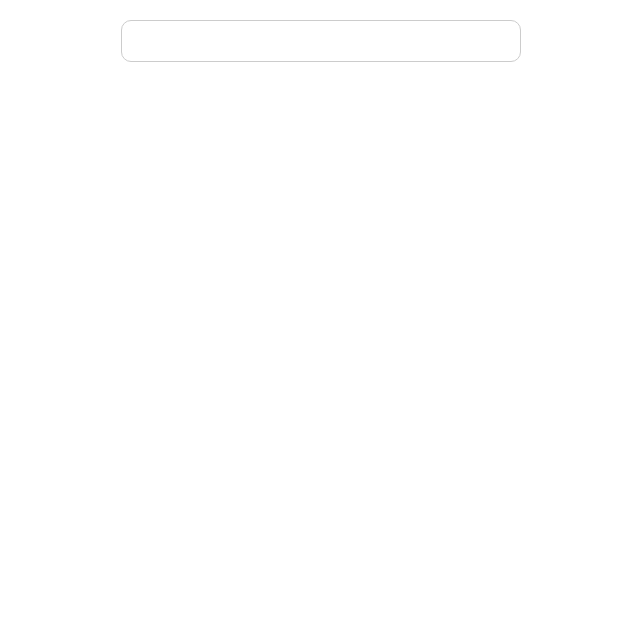
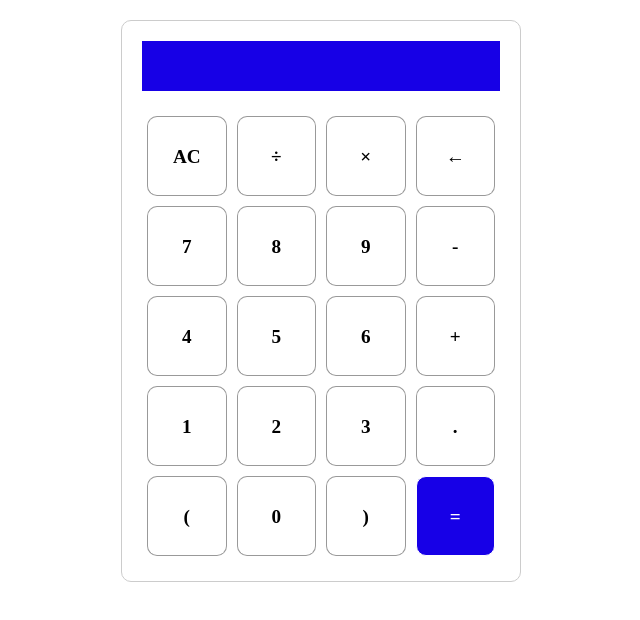
Before and after one commit to anthonyponson/simple-js-calculator, a plain HTML site: page index.html in a window 1280 px wide. Shown: the whole page, without its empty margins (319-959 px from the left). Drawn offline with Linux system fonts and the light colour scheme.

Commit message:
calculator changed

```diff
--- a/app.js
+++ b/app.js
@@ -1,26 +1,25 @@
-let input = '';
-let resultElement = document.getElementById('result');
+// const operationButton = Array.from(document.querySelectorAll('[data-operation-button]'))
+// const operandButton = Array.from(document.querySelectorAll('[data-operand-button]'))
+// const allClear = document.querySelector('[data-all-clear-button]')
+// const equal = document.querySelector('[data-equal-button]')
 
-function clearInput() {
-  input = '';
-  resultElement.value = '';
-}
+const display = document.querySelector(".display")
+let buttons = Array.from(document.getElementsByClassName("button"))
 
-function appendInput(value) {
-  input += value;
-  resultElement.value = input;
-}
+buttons.map((button) => {
+    button.addEventListener("click", (e) => {
+        switch (e.target.innerText) {
+                case "AC":
+                display.innerText = ''
+                break;
 
-function backspace() {
-  input = input.slice(0, -1);
-  resultElement.value = input || '';
-}
+                case '←':
+                    display.innerText = display.innerText.slice(0, -1)
+                    break;
 
-function calculate() {
-  try {
-    input = eval(input);
-    resultElement.value = input;
-  } catch (error) {
-    resultElement.value = 'Error';
-  }
-}
+                default:
+                display.innerText += e.target.innerText
+
+        }
+    });
+});
--- a/index.html
+++ b/index.html
@@ -1,5 +1,6 @@
 <!DOCTYPE html>
 <html lang="en">
+
 <head>
     <meta charset="UTF-8">
     <meta http-equiv="X-UA-Compatible" content="IE=edge">
@@ -7,11 +8,38 @@
     <link rel="stylesheet" href="style.css">
     <title>Document</title>
 </head>
+
 <body>
     <div class="calculator">
-       <div data-display></div>
-      </div>
+        <div data-display class="display"></div>
+
+        <div class="buttons">
+            <div data-all-clear-button class="button">AC</div>
+            <div data-operator-button class="button">÷</div>
+            <div data-operator-button class="button">×</div>
+            <div class="button">&larr;</div>
+            <div data-operand-button class="button">7</div>
+            <div data-operand-button class="button">8</div>
+            <div data-operand-button class="button">9</div>
+            <div data-operator-button class="button">-</div>
+            <div data-operand-button class="button">4</div>
+            <div data-operand-button class="button">5</div>
+            <div data-operand-button class="button">6</div>
+            <div data-operator-button class="button">+</div>
+            <div data-operand-button class="button">1</div>
+            <div data-operand-button class="button">2</div>
+            <div data-operand-button class="button">3</div>
+            <div data-operand-button class="button">.</div>
+            <div class="button">(</div>
+            <div data-operand-button class="button">0</div>
+            <div class="button">)</div>
+            <div data-equal-button class="button" id="equal-button">=</div>
+        </div>
+
+
+    </div>
 
     <script src="app.js"></script>
 </body>
+
 </html>
--- a/style.css
+++ b/style.css
@@ -15,28 +15,63 @@
     padding: 20px;
   }
 
-  .calculator input[type="text"] {
-    width: 100%;
-    font-size: 20px;
-    padding: 10px;
+  .display{
+    text-align: right;
+    height: 50px;
+    font-size: 1.2rem;
+    font-weight: bold;
+    background-color: hsl(246, 100%, 45%);
     margin-bottom: 20px;
+    color: hsl(0, 0%, 100%);
+    display: flex;
+    align-items: center;
+    justify-content: flex-end;
   }
 
-  .calculator button {
-    width: 25%;
-    font-size: 20px;
-    padding: 10px;
-    margin: 5px;
-    border: none;
-    border-radius: 5px;
-    background-color: #ccc;
-    cursor: pointer;
+  .buttons {
+    display: grid;
+    grid-template-columns: 1fr 1fr 1fr 1fr;
+    /* border-bottom: 1px solid #999; */
+    /* border-left: 1px solid #999; */
   }
 
-  .calculator button:hover {
+  .button{
+    border: 1px solid hsl(0, 0%, 60%);
+    line-height: 80px;
+    text-align: center;
+    color: #000;
+    font-weight: bold;
+    font-size: 1.2rem;
+    border-radius: 10px;
+    margin: 5px;
+    height: 80px;
+  }
+
+  .equal-button{
+    text-align: center;
+    line-height: 100px;
+    font-size: 1.2rem;
+    font-weight: bold;
+    color: #fff;
+  }
+  .buttons .button{
+    border-top: 1px solid #999;
+    border-right: 1px solid #999;
+  }
+
+  #equal-button{
+    border: 1px solid #fff;
+    line-height: 80px;
+    text-align: center;
+    color: #fff;
+    font-weight: bold;
+    font-size: 1.2rem;
+    border-radius: 10px;
+    margin: 5px;
+    height: 80px;
+    background: #1700e7;
+  }
+
+  .calculator .button:hover {
     background-color: #ddd;
   }
-
-  .calculator button:active {
-    background-color: #aaa;
-  }
```
